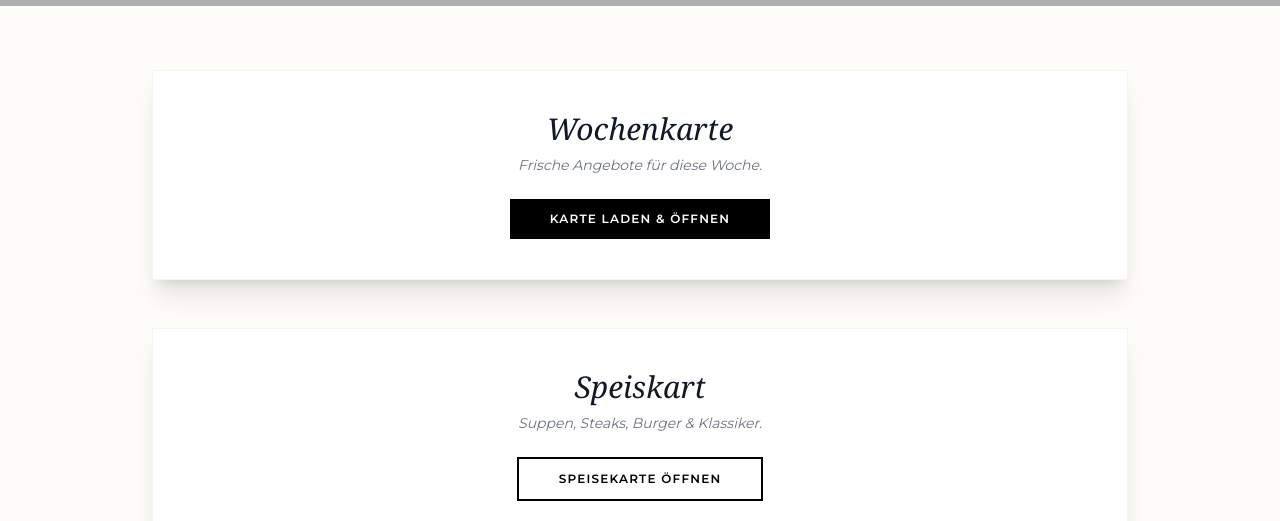
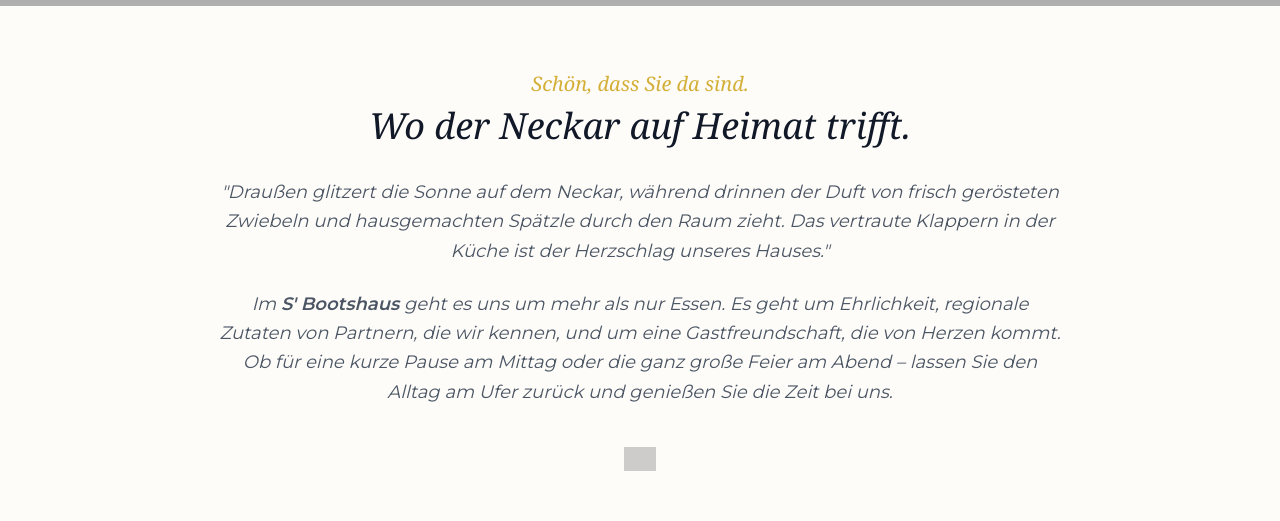
Before and after one commit to alileicher-design/Bootshaus, a plain HTML site: page index.html in a window 1280 px wide. Shown: the part 394-915 px from the top of the page. Drawn offline with nearby package versions, Linux system fonts and the light colour scheme; grey boxes are pictures that could not be loaded; a web font is replaced by a local one.

Commit message:
Update index.html

```diff
--- a/index.html
+++ b/index.html
@@ -42,7 +42,30 @@
             <p class="text-gold tracking-[0.5em] uppercase text-xs font-semibold">Willkommen am Neckarufer</p>
         </div>
     </header>
+<section class="no-print py-16 px-6 text-center max-w-4xl mx-auto fade-in">
+    <span class="text-gold font-serif italic text-xl block mb-2">Schön, dass Sie da sind.</span>
+    <h2 class="text-3xl md:text-4xl italic font-serif mb-8">Wo der Neckar auf Heimat trifft.</h2>
 
+    <div class="space-y-6 text-gray-600 leading-relaxed italic text-lg">
+        <p>
+            "Draußen glitzert die Sonne auf dem Neckar, während drinnen der Duft von frisch gerösteten Zwiebeln
+            und hausgemachten Spätzle durch den Raum zieht. Das vertraute Klappern in der Küche
+            ist der Herzschlag unseres Hauses."
+        </p>
+        <p>
+            Im <strong>S' Bootshaus</strong> geht es uns um mehr als nur Essen. Es geht um Ehrlichkeit,
+            regionale Zutaten von Partnern, die wir kennen, und um eine Gastfreundschaft, die von Herzen kommt.
+            Ob für eine kurze Pause am Mittag oder die ganz große Feier am Abend –
+            lassen Sie den Alltag am Ufer zurück und genießen Sie die Zeit bei uns.
+        </p>
+    </div>
+
+    <div class="mt-10 flex justify-center items-center space-x-4 no-print">
+        <div class="h-[1px] w-12 bg-gold/30"></div>
+        <img src="https://img.icons8.com/ios/50/D4AF37/restaurant.png" class="w-8 opacity-50" alt="Icon">
+        <div class="h-[1px] w-12 bg-gold/30"></div>
+    </div>
+</section>
     <div class="max-w-5xl mx-auto px-6 py-16 space-y-12">
 
         <section id="wochenkarte" class="bg-white shadow-xl rounded-sm border border-gray-100 print-container">
@@ -178,4 +201,5 @@
         }
     </script>
 </body>
+
 </html>
```
